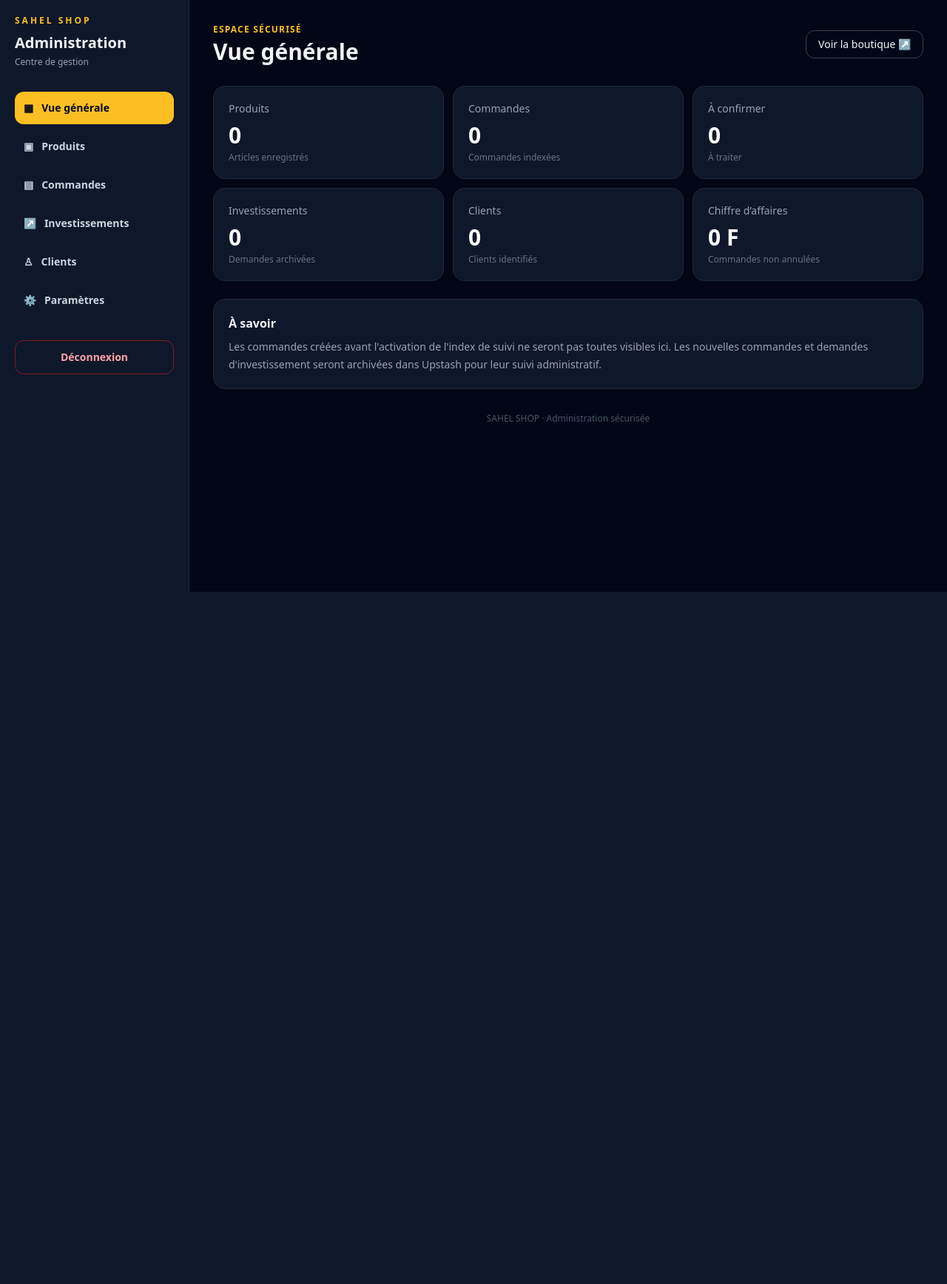
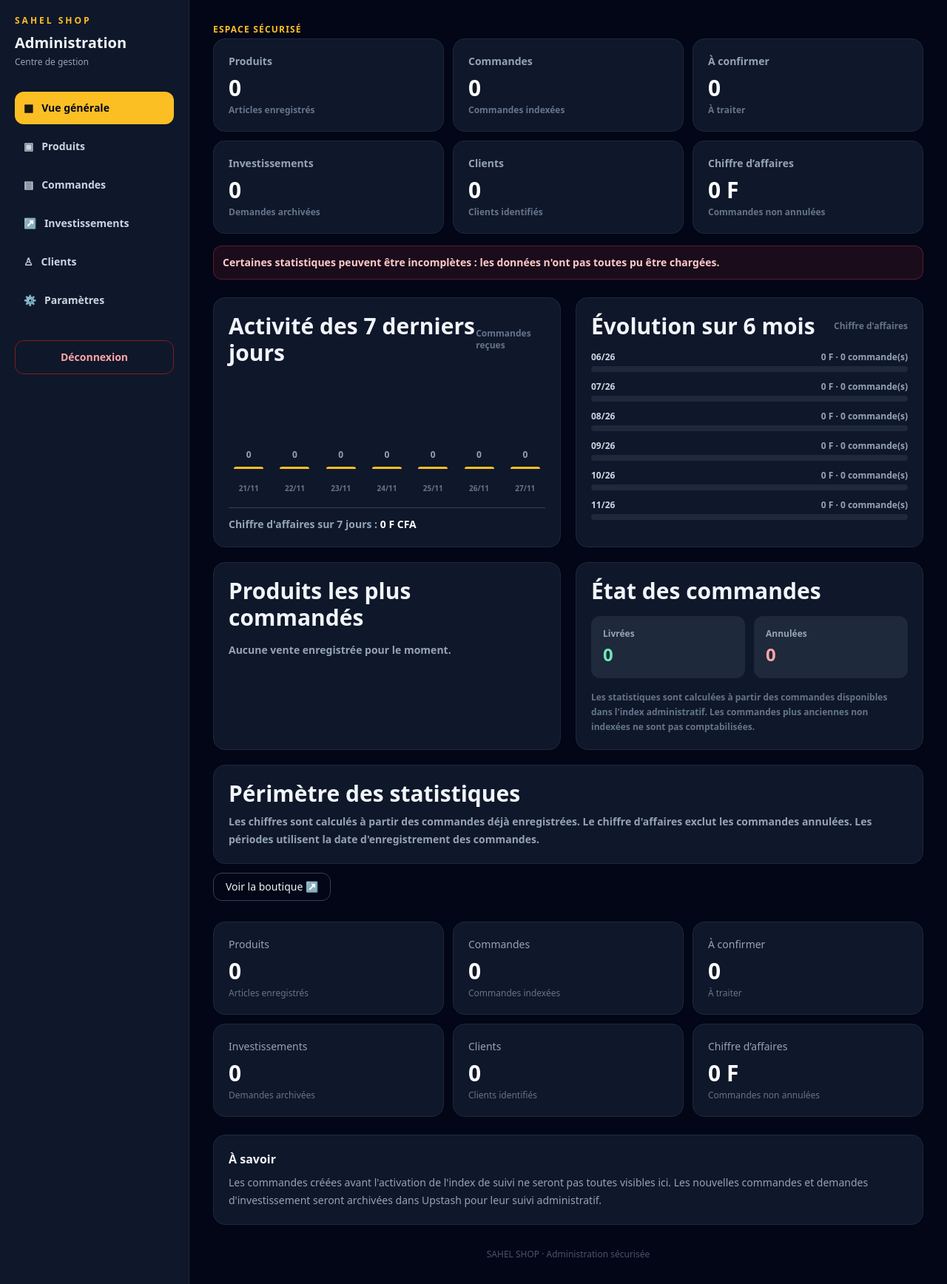
Before and after one commit to medjogbeelyse-coder/sahelshop, a Flask app: page /MEDJOGBE11/panel in a window 1280 px wide. Shown: the whole page at 74% size. Before the commit the page ends 800 px from the top, so only its background shows below. Run offline with Flask 3, Linux system fonts and the light colour scheme; a user stored in the database is signed in; some libraries are stand-ins or nearby versions.

Commit message:
Expand admin dashboard analytics view

```diff
--- a/templates/admin_dashboard.html
+++ b/templates/admin_dashboard.html
@@ -17,7 +17,33 @@
   <a href="{{ url_for('admin_logout') }}" class="mt-8 block rounded-xl border border-red-900 px-3 py-3 text-center text-sm font-semibold text-red-300 hover:bg-red-950">Déconnexion</a>
 </aside>
 <main class="min-w-0 flex-1 p-4 md:p-8">
-<header class="mb-7 flex flex-wrap items-center justify-between gap-3"><div><p class="text-xs font-bold uppercase tracking-widest text-amber-400">Espace sécurisé</p><h1 class="mt-1 text-2xl font-black md:text-3xl">{% if tab=='dashboard' %}Vue générale{% elif tab=='products' %}Gestion des produits{% elif tab=='orders' %}Gestion des commandes{% elif tab=='investments' %}Demandes d'investissement{% elif tab=='customers' %}Clients{% else %}Paramètres{% endif %}</h1></div><a href="/section/commerce" target="_blank" class="rounded-xl border border-slate-700 px-4 py-2 text-sm hover:bg-slate-800">Voir la boutique ↗</a></header>
+<header class="mb-7 flex flex-wrap items-center justify-between gap-3"><div><p class="text-xs font-bold uppercase tracking-widest text-amber-400">Espace sécurisé</p><h1 class="mt-1 text-2xl font-black md:text-3xl">{% if tab=='dashboard' %}
+<div class="grid gap-3 sm:grid-cols-2 xl:grid-cols-3">
+{% for label,value,sub in [('Produits',stats.products,'Articles enregistrés'),('Commandes',stats.orders,'Commandes indexées'),('À confirmer',stats.pending_orders,'À traiter'),('Investissements',stats.investments,'Demandes archivées'),('Clients',stats.customers,'Clients identifiés'),('Chiffre d’affaires',("{:,}".format(stats.revenue)) ~ ' F','Commandes non annulées')] %}
+<div class="rounded-2xl border border-slate-800 bg-slate-900 p-5"><div class="text-sm text-slate-400">{{ label }}</div><div class="mt-2 text-3xl font-black text-white">{{ value }}</div><div class="mt-1 text-xs text-slate-500">{{ sub }}</div></div>
+{% endfor %}
+</div>
+{% if orders_error or investments_error %}<div class="mt-4 rounded-xl border border-red-500/30 bg-red-500/10 p-3 text-sm text-red-200">Certaines statistiques peuvent être incomplètes : les données n'ont pas toutes pu être chargées.</div>{% endif %}
+<div class="mt-6 grid gap-5 xl:grid-cols-2">
+<section class="rounded-2xl border border-slate-800 bg-slate-900 p-5">
+<div class="mb-4 flex items-center justify-between"><h2 class="font-bold">Activité des 7 derniers jours</h2><span class="text-xs text-slate-500">Commandes reçues</span></div>
+<div class="flex h-44 items-end gap-2 border-b border-slate-700 pb-2">{% set max_daily = daily_rows|map(attribute='count')|max or 1 %}{% for day in daily_rows %}<div class="flex h-full min-w-0 flex-1 flex-col items-center justify-end gap-2"><div class="text-xs text-slate-400">{{ day.count }}</div><div title="{{ day.count }} commande(s)" class="w-full max-w-10 rounded-t-md bg-amber-400" style="height: {{ (day.count / max_daily * 100) if day.count else 2 }}%"></div><div class="text-[10px] text-slate-500">{{ day.label }}</div></div>{% endfor %}</div>
+<div class="mt-3 text-sm text-slate-400">Chiffre d'affaires sur 7 jours : <strong class="text-white">{{ "{:,}".format(daily_rows|sum(attribute='revenue')) }} F CFA</strong></div>
+</section>
+<section class="rounded-2xl border border-slate-800 bg-slate-900 p-5">
+<div class="mb-4 flex items-center justify-between"><h2 class="font-bold">Évolution sur 6 mois</h2><span class="text-xs text-slate-500">Chiffre d'affaires</span></div>
+{% set max_month = monthly_rows|map(attribute='revenue')|max or 1 %}
+<div class="space-y-3">{% for month in monthly_rows %}<div><div class="mb-1 flex justify-between text-xs"><span class="text-slate-300">{{ month.label }}</span><span class="text-slate-400">{{ "{:,}".format(month.revenue) }} F · {{ month.count }} commande(s)</span></div><div class="h-2 overflow-hidden rounded-full bg-slate-800"><div class="h-full rounded-full bg-emerald-400" style="width: {{ (month.revenue / max_month * 100) if month.revenue else 0 }}%"></div></div></div>{% endfor %}</div>
+</section>
+</div>
+<div class="mt-5 grid gap-5 xl:grid-cols-2">
+<section class="rounded-2xl border border-slate-800 bg-slate-900 p-5"><h2 class="mb-4 font-bold">Produits les plus commandés</h2>
+{% for product in top_products %}<div class="mb-3 flex items-center justify-between gap-3 border-b border-slate-800 pb-3"><div class="min-w-0"><div class="truncate font-semibold">{{ product.name }}</div><div class="text-xs text-slate-500">{{ "{:,}".format(product.revenue) }} F CFA générés</div></div><div class="shrink-0 rounded-lg bg-slate-800 px-3 py-2 text-sm font-bold text-amber-300">{{ product.quantity }} vendu(s)</div></div>{% else %}<p class="text-sm text-slate-400">Aucune vente enregistrée pour le moment.</p>{% endfor %}
+</section>
+<section class="rounded-2xl border border-slate-800 bg-slate-900 p-5"><h2 class="mb-4 font-bold">État des commandes</h2><div class="grid grid-cols-2 gap-3"><div class="rounded-xl bg-slate-800 p-4"><div class="text-xs text-slate-400">Livrées</div><div class="mt-1 text-2xl font-black text-emerald-300">{{ stats.delivered }}</div></div><div class="rounded-xl bg-slate-800 p-4"><div class="text-xs text-slate-400">Annulées</div><div class="mt-1 text-2xl font-black text-red-300">{{ stats.cancelled }}</div></div></div><p class="mt-4 text-xs leading-5 text-slate-500">Les statistiques sont calculées à partir des commandes disponibles dans l'index administratif. Les commandes plus anciennes non indexées ne sont pas comptabilisées.</p></section>
+</div>
+<div class="mt-5 rounded-2xl border border-slate-800 bg-slate-900 p-5"><h2 class="font-bold">Périmètre des statistiques</h2><p class="mt-2 text-sm leading-6 text-slate-400">Les chiffres sont calculés à partir des commandes déjà enregistrées. Le chiffre d'affaires exclut les commandes annulées. Les périodes utilisent la date d'enregistrement des commandes.</p></div>
+{% elif tab=='products' %}Gestion des produits{% elif tab=='orders' %}Gestion des commandes{% elif tab=='investments' %}Demandes d'investissement{% elif tab=='customers' %}Clients{% else %}Paramètres{% endif %}</h1></div><a href="/section/commerce" target="_blank" class="rounded-xl border border-slate-700 px-4 py-2 text-sm hover:bg-slate-800">Voir la boutique ↗</a></header>
 {% with messages=get_flashed_messages() %}{% for message in messages %}<div class="mb-4 rounded-xl border border-amber-500/30 bg-amber-500/10 p-3 text-sm text-amber-200">{{ message }}</div>{% endfor %}{% endwith %}
 {% if tab=='dashboard' %}
 <div class="grid gap-3 sm:grid-cols-2 xl:grid-cols-3">
```
